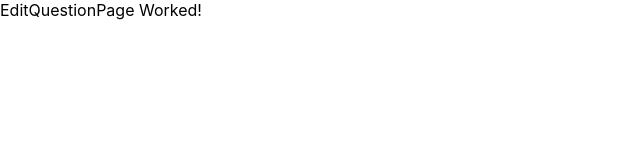
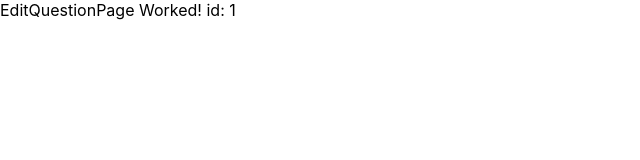
Before and after one commit to barspielberg/ExamSystem, a React (Create React App) app in the folder client/: page /EditQuestion/1 in a window 1280 px wide. Shown: the top 160 px of the page, without its empty margins (0-640 px from the left). Built offline with nearby package versions, Linux system fonts and the light colour scheme.

Commit message:
query string ids

```diff
--- a/client/src/components/App.tsx
+++ b/client/src/components/App.tsx
@@ -20,8 +20,8 @@ function App() {
         <Route path="/ActiveTest/:testId" component={ActiveTestPage} />
         <Route path="/TestReport" component={TestReportPage} />
         <Route path="/StudentReport" component={StudentReportPage} />
-        <Route path="/EditTest" component={EditTestPage} />
-        <Route path="/EditQuestion" component={EditQuestionPage} />
+        <Route path="/EditTest/:testId" component={EditTestPage} />
+        <Route path="/EditQuestion/:questionId" component={EditQuestionPage} />
         <Route path="/ManageTests" component={ManageTestsPage} />
         <Route path="/ManageQuestions" component={ManageQuestionsPage} />
         <Route path="/MainMenu" component={MainMenuPage} />
--- a/client/src/components/pages/editQuestionPage/EditQuestionPage.tsx
+++ b/client/src/components/pages/editQuestionPage/EditQuestionPage.tsx
@@ -1,9 +1,12 @@
 import React from "react";
+import { match } from "react-router";
 
-interface IEditQuestionPageProps {}
+interface IEditQuestionPageProps {
+  match: match<{ questionId: string }>;
+}
 //TODO by Michael
-const EditQuestionPage: React.FC<IEditQuestionPageProps> = ({}) => {
-  return <div>EditQuestionPage Worked!</div>;
+const EditQuestionPage: React.FC<IEditQuestionPageProps> = ({ match }) => {
+  return <div>EditQuestionPage Worked! id: {match.params.questionId}</div>;
 };
 
 export default EditQuestionPage;
--- a/client/src/components/pages/editTestPage/EditTestPage.tsx
+++ b/client/src/components/pages/editTestPage/EditTestPage.tsx
@@ -1,9 +1,12 @@
 import React from "react";
+import { match } from "react-router";
 
-interface IEditTestPageProps {}
+interface IEditTestPageProps {
+  match: match<{ testId: string }>;
+}
 //TODO by Bar
-const EditTestPage: React.FC<IEditTestPageProps> = ({}) => {
-  return <div>EditTestPage Worked!</div>;
+const EditTestPage: React.FC<IEditTestPageProps> = ({ match }) => {
+  return <div>EditTestPage Worked! id: {match.params.testId}</div>;
 };
 
 export default EditTestPage;
```
